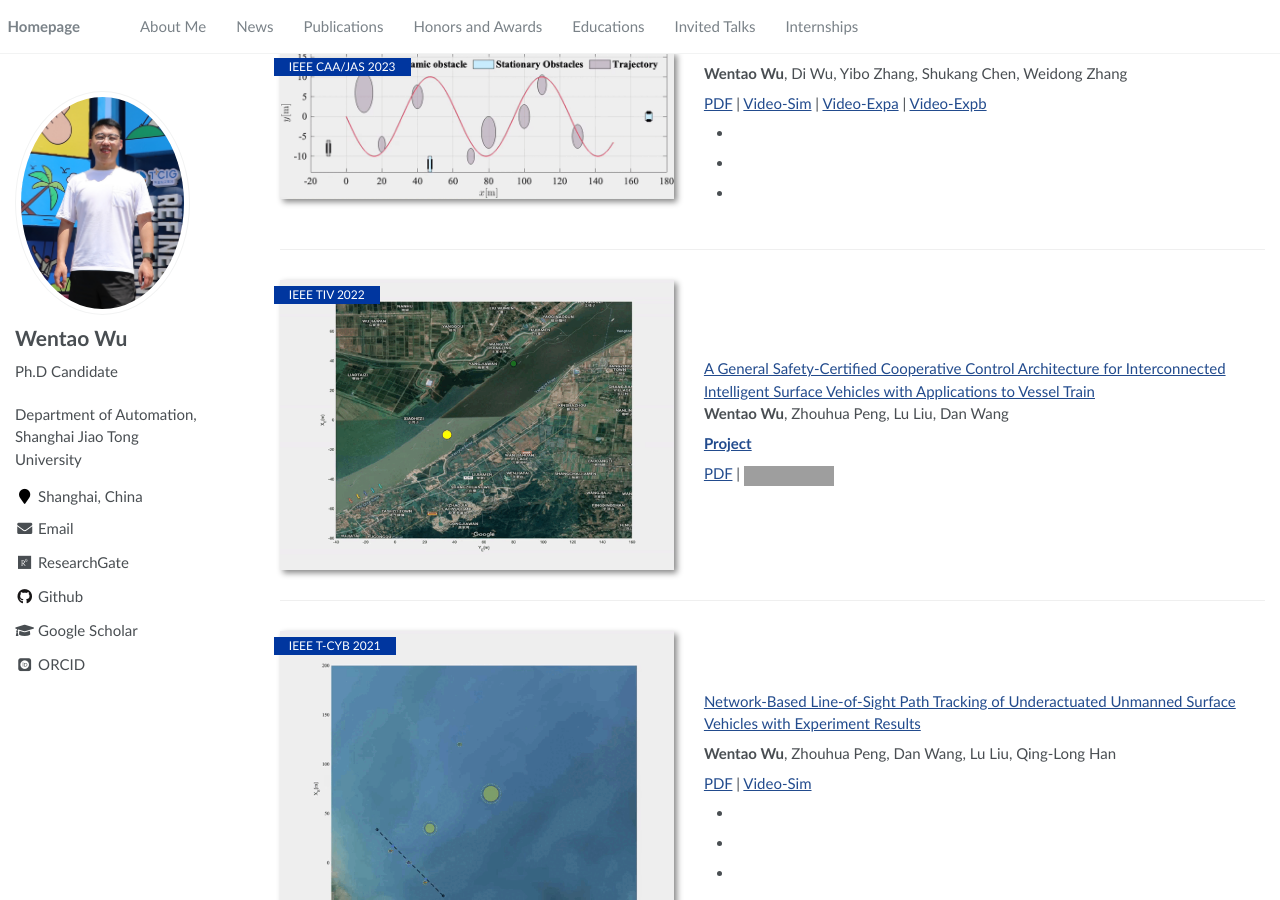
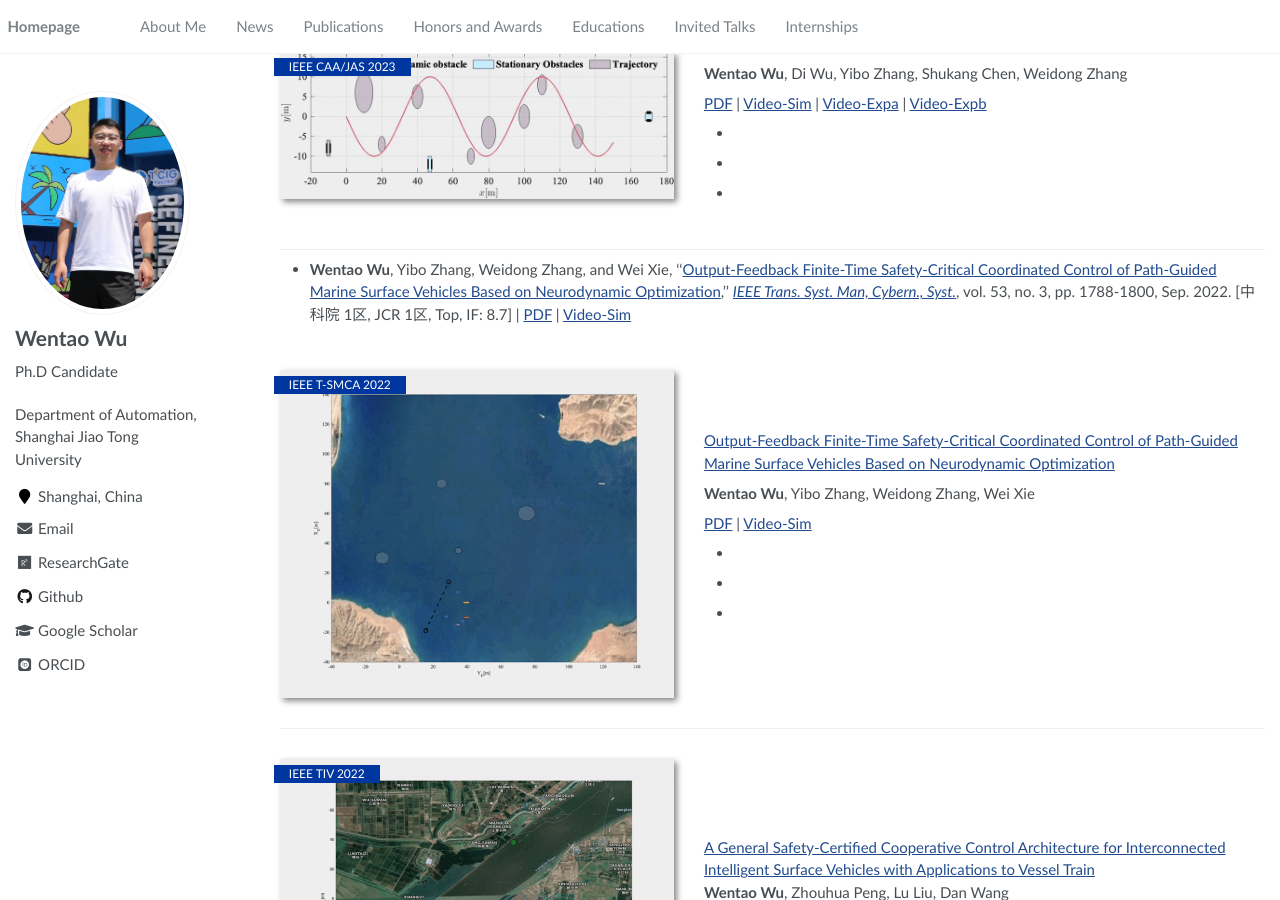
Before and after one commit to wwtsjtu/wwt.github.io, a Jekyll site: the page built from _pages/about.md, in a window 1280 px wide and 900 px high, scrolled down 2182 px. Built offline with Jekyll 4.4.1, drawn with Linux system fonts in a browser that asks for light colours; some web fonts are replaced; grey boxes are pictures that could not be loaded.

Commit message:
Update about.md

```diff
--- a/_pages/about.md
+++ b/_pages/about.md
@@ -89,6 +89,24 @@ My research interest includes neural machine translation and computer vision. I
 **Wentao Wu**, Di Wu, Yibo Zhang, Shukang Chen, Weidong Zhang
 
 [PDF](/assets/papers/SCI/WuWentao-2023-IEEE-JAS.pdf) \| [Video-Sim](/assets/Video/Video-Sim/WuWentao-2023-IEEE-JAS.mp4) \| [Video-Expa](/assets/Video/Video-Exp/WuWentao-2023-IEEE-JASa.mp4) \| [Video-Expb](/assets/Video/Video-Exp/WuWentao-2023-IEEE-JASb.mp4)
+
+-
+-
+-
+</div>
+</div>
+
+- **Wentao Wu**, Yibo Zhang, Weidong Zhang, and Wei Xie, ''[Output-Feedback Finite-Time Safety-Critical Coordinated Control of Path-Guided Marine Surface Vehicles Based on Neurodynamic Optimization](https://ieeexplore.ieee.org/abstract/document/9900363),'' *[IEEE Trans. Syst. Man, Cybern., Syst.](https://ieeexplore.ieee.org/xpl/RecentIssue.jsp?punumber=6221021)*, vol. 53, no. 3, pp. 1788-1800, Sep. 2022. [中科院 1区, JCR 1区, Top, IF: 8.7] \| [PDF](/assets/papers/SCI/WuWentao-2022-IEEE-TSMCA.pdf) \| [Video-Sim](/assets/Video/Video-Sim/WuWentao-2022-IEEE-TSMCA.mp4)
+
+
+<div class='paper-box'><div class='paper-box-image'><div><div class="badge">IEEE T-SMCA 2022</div><img src='assets/Video/Video-Sim/WuWentao-2022-IEEE-TSMCA.gif' alt="sym" width="100%"></div></div>
+<div class='paper-box-text' markdown="1">
+
+[Output-Feedback Finite-Time Safety-Critical Coordinated Control of Path-Guided Marine Surface Vehicles Based on Neurodynamic Optimization](/assets/papers/SCI/WuWentao-2022-IEEE-TSMCA.pdf)
+
+**Wentao Wu**, Yibo Zhang, Weidong Zhang, Wei Xie
+
+[PDF](/assets/papers/SCI/WuWentao-2022-IEEE-TSMCA.pdf) \| [Video-Sim](/assets/Video/Video-Sim/WuWentao-2022-IEEE-TSMCA.mp4)
 
 -
 -
```
